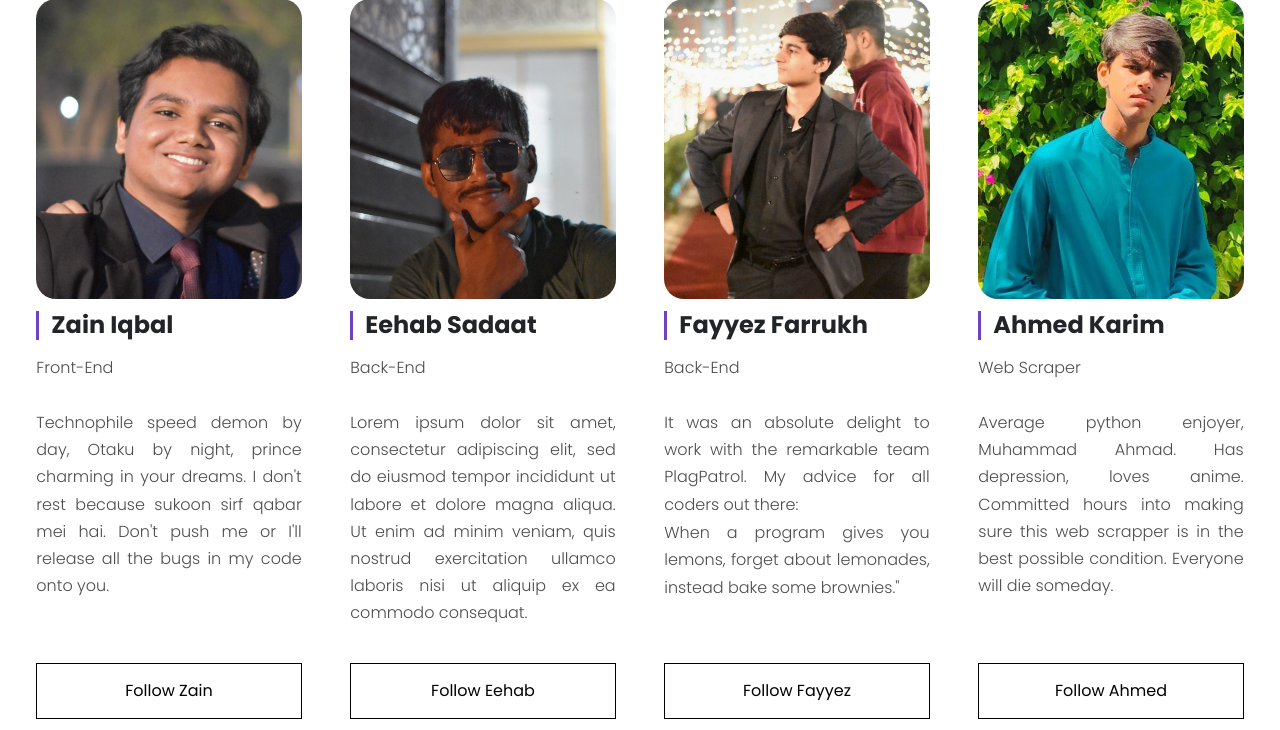
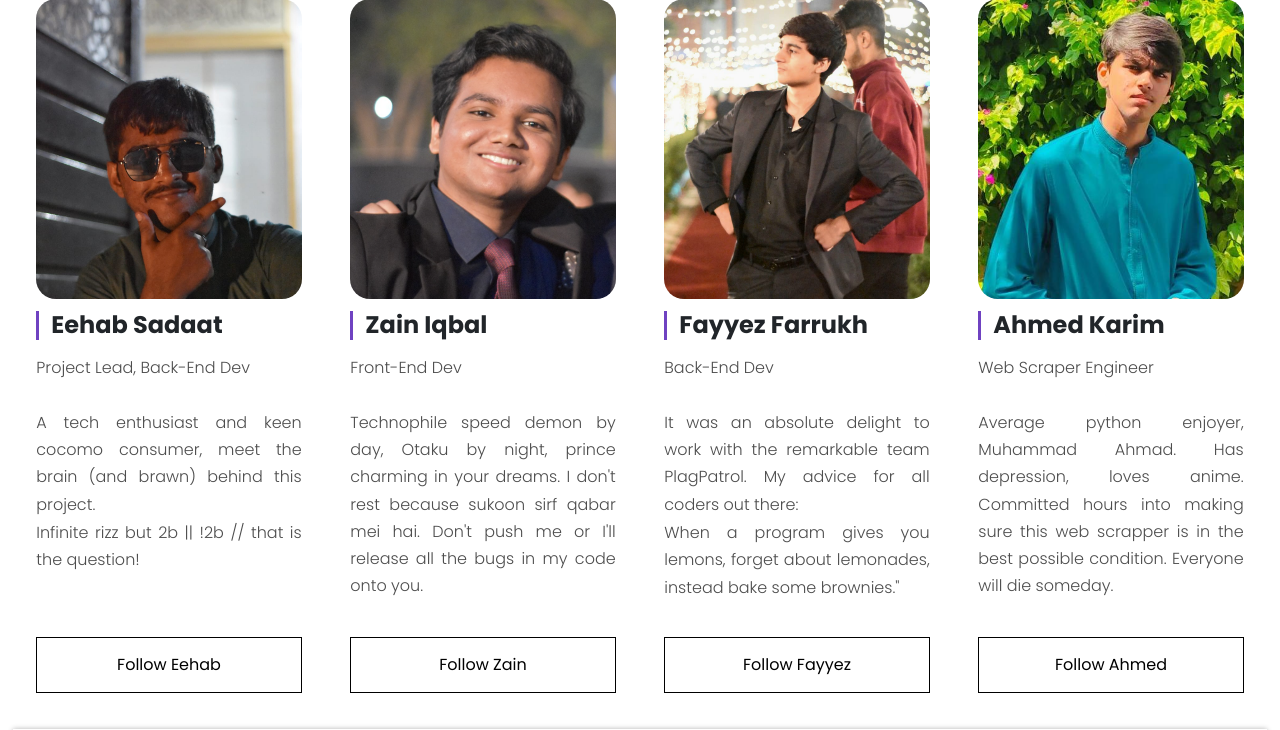
Before and after one commit to eehab-saadat/PlagPatrol, a Flask app: page / in a window 1280 px wide. Shown: the part 820-1550 px from the top of the page. Run offline with Flask 3, Linux system fonts and the light colour scheme; some libraries are stand-ins or nearby versions; some web fonts are replaced.

Commit message:
Added Eehab Description

```diff
--- a/templates/upload.html
+++ b/templates/upload.html
@@ -10,16 +10,13 @@
     <link rel="stylesheet" href="https://fonts.googleapis.com/css?family=Racing+Sans+One&display=swap">
     <script src="https://code.jquery.com/jquery-3.6.0.min.js"></script>
     <link rel="icon" type="image" href="{{ url_for('static', filename='assets/favicon.png') }}">
-
-
-
   </head>
   <body>
     <h1 class="logo">PlagPatrol</h1>
     <h1 class="sub-logo">By Team Algorithm Avengers</h1>
 
 
-        <!-----------------------------------------text box----------------------------------->
+        <!-----------------------------------------file box----------------------------------->
 
 
         <div class="file-box">
@@ -72,6 +69,7 @@
           });
         </script>
 
+        <!-------------------------------------------text box---------------------------------->
         <form method="POST" id="submit-text">
           <div class="text-box">
             <input type="hidden" name="csrf_token" value="{{ csrf_token() }}">
@@ -79,11 +77,6 @@
             <button type="submit">Send</button> <!-- Send Button -->
           </div>
         </form>
-
-          <!--
-          <textarea placeholder="Type or paste your message here..."></textarea>
-          <button type="submit" value="txt_data">Send</button>
-          -->
 
         <script>
           const textBox = document.querySelector('.text-box');
@@ -112,18 +105,26 @@
           observer2.observe(textbox);
         </script>
 
-
-    <!-------------------------------------------/text box---------------------------------->
-
-
     <!--------------------------------------------the team----------------------------------------------->
     <div class="wrap">
+      <div class="box">
+        <div class="box-top">
+          <img class="box-image" src="{{ url_for('static', filename='assets/eehab.jpeg') }}" alt="eehab">
+          <div class="title-flex">
+            <h3 class="box-title">Eehab Sadaat</h3>
+            <p class="user-follow-info">Project Lead, Back-End Dev</p>
+          </div>
+          <p class="description">A tech enthusiast and keen cocomo consumer, meet the brain (and brawn) behind this project. </p>
+          <p class="description">Infinite rizz but 2b || !2b // that is the question!</p>
+        </div>
+        <a href="#" class="button">Follow Eehab</a>
+      </div>
       <div class="box">
         <div class="box-top">
           <img class="box-image" src="{{ url_for('static', filename='assets/zain.png') }}" alt="zain">
           <div class="title-flex">
             <h3 class="box-title">Zain Iqbal</h3>
-            <p class="user-follow-info">Front-End</p>
+            <p class="user-follow-info">Front-End Dev</p>
           </div>
           <p class="description">Technophile speed demon by day, Otaku by night, prince charming in your dreams. I don't rest because sukoon sirf qabar mei hai. Don't push me or I'll release all the bugs in my code onto you.</p>
         </div>
@@ -131,22 +132,10 @@
       </div>
       <div class="box">
         <div class="box-top">
-
-          <img class="box-image" src="{{ url_for('static', filename='assets/eehab.jpeg') }}" alt="eehab">
-          <div class="title-flex">
-            <h3 class="box-title">Eehab Sadaat</h3>
-            <p class="user-follow-info">Back-End</p>
-          </div>
-          <p class="description">Lorem ipsum dolor sit amet, consectetur adipiscing elit, sed do eiusmod tempor incididunt ut labore et dolore magna aliqua. Ut enim ad minim veniam, quis nostrud exercitation ullamco laboris nisi ut aliquip ex ea commodo consequat.</p>
-        </div>
-        <a href="#" class="button">Follow Eehab</a>
-      </div>
-      <div class="box">
-        <div class="box-top">
           <img class="box-image" src="{{ url_for('static', filename='assets/fayyez.jpeg') }}" alt="fayyez">
           <div class="title-flex">
             <h3 class="box-title">Fayyez Farrukh</h3>
-            <p class="user-follow-info">Back-End</p>
+            <p class="user-follow-info">Back-End Dev</p>
           </div>
           <p class="description">It was an absolute delight to work with the remarkable team PlagPatrol. My advice for all coders out there:</p>
            <p class="description">When a program gives you lemons, forget about lemonades, instead bake some brownies."</p>
@@ -158,7 +147,7 @@
           <img class="box-image" src="{{ url_for('static', filename='assets/ahmed.png') }}" alt="ahmed">
           <div class="title-flex">
             <h3 class="box-title">Ahmed Karim</h3>
-            <p class="user-follow-info">Web Scraper</p>
+            <p class="user-follow-info">Web Scraper Engineer</p>
           </div>
           <p class="description">Average python enjoyer, Muhammad Ahmad. Has depression, loves anime. Committed hours into making sure this web scrapper is in the best possible condition. Everyone will die someday.</p>
         </div>
```
Also changed, not shown: 2 other files.
